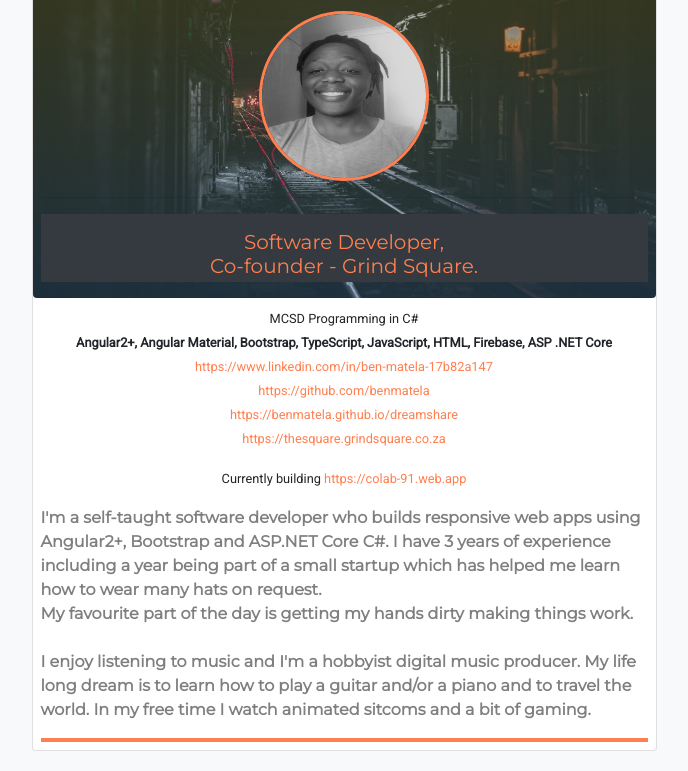
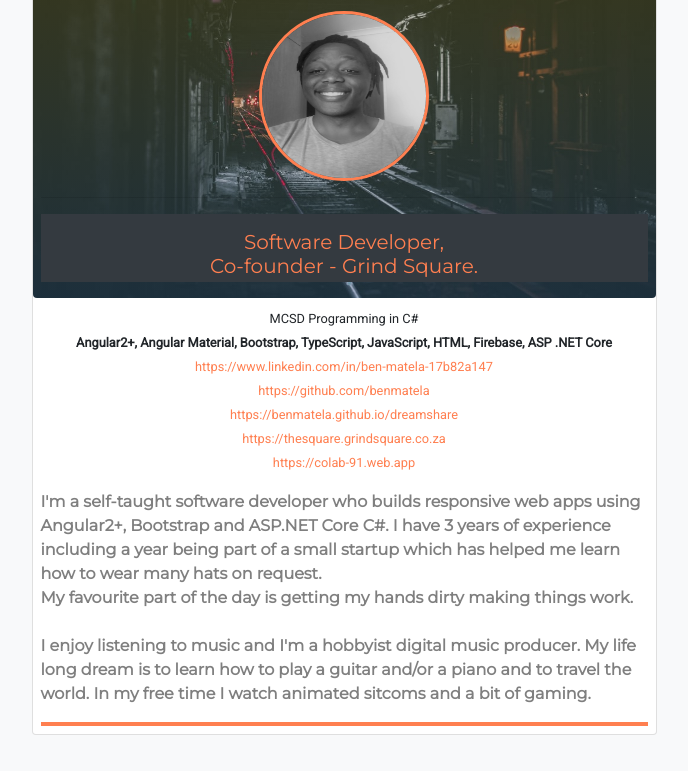
Before and after one commit to benmatela/portfolio, a plain HTML site: page index.html in a window 1280 px wide. Shown: the part 95-866 px from the top of the page, without its empty margins (296-984 px from the left). Drawn offline with nearby package versions, Linux system fonts and the light colour scheme.

Commit message:
added collab

```diff
--- a/index.html
+++ b/index.html
@@ -40,10 +40,7 @@
                         <small><a href="https://github.com/benmatela">https://github.com/benmatela</a></small><br>
                         <small><a href="https://benmatela.github.io/dreamshare/">https://benmatela.github.io/dreamshare</a></small><br>
                          <small><a href="https://thesquare.grindsquare.co.za/">https://thesquare.grindsquare.co.za</a></small><br>
-                    </p>
-
-                    <p class="roboto text-center text-black font-weight-bold"> <small>Currently building <a
-                                href="https://colab-91.web.app">https://colab-91.web.app</a></small><br>
+                        <small><a href="https://colab-91.web.app">https://colab-91.web.app</a></small><br>
                     </p>
 
                     <p class="montserrat text-left text-black-50 mt-2 font-weight-bold">
```
